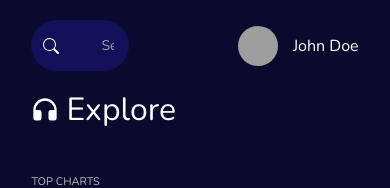
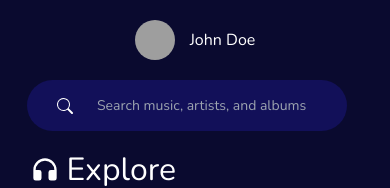
Before and after one commit to Yubraj-Karki/music-app, a React (Vite) app in the folder vite-project/: page / in a window 390 px wide. Shown: the top 188 px of the page. Built offline with nearby package versions, Linux system fonts and the light colour scheme; grey boxes are pictures that could not be loaded; a web font is replaced by a local one.

Commit message:
searchbar and songs responsiveness fixed

```diff
--- a/vite-project/src/App.jsx
+++ b/vite-project/src/App.jsx
@@ -10,9 +10,10 @@ const App = () => {
         <aside className="relative h-screen hidden">
           <SideBar />
         </aside>
+
         <main className="relative container ">
           <header className="">
-            <div className="flex items-center justify-between">
+            <div className="flex flex-col flex-col-reverse items-center justify-between md:flex-row">
               <Searchbar />
               <User
                 name="John Doe"
@@ -28,9 +29,11 @@ const App = () => {
             <Route path="/playlist" element={<PlayList />} />
             <Route path="/likedsongs" element={<LikedSongs />} />
           </Routes>
+
           <section>
             <Control />
           </section>
+
         </main>
       </div>
     </BrowserRouter>
--- a/vite-project/src/components/Searchbar.jsx
+++ b/vite-project/src/components/Searchbar.jsx
@@ -3,13 +3,13 @@ import { BsSearch } from "react-icons/bs";
 
 const Searchbar = () => {
   return (
-    <div className="flex items-center">
+    <div className="flex items-center mt-[20px] md:mt-[0px]">
       <input
-        className="rounded-full text-[14px] bg-[#121059] outline-0 p-[15px] pl-[70px] w-[25vw]"
+        className="rounded-full text-[14px] bg-[#121059] outline-0 p-[15px] pl-[70px] w-[320px]"
         type="text"
         placeholder="Search music, artists, and albums"
       ></input>
-      <BsSearch className="relative right-[22vw]" />
+      <BsSearch className="relative right-[290px]" />
     </div>
   );
 };
--- a/vite-project/src/components/Song.jsx
+++ b/vite-project/src/components/Song.jsx
@@ -39,7 +39,7 @@ const Song = ({ img, id }) => {
   return (
     <div className="group flex flex-row items-center justify-start justify-between mx-auto mb-[25px] p-[9px] hover:bg-[#19177F] w-full">
       <p>1</p>
-      <div className="relative cursor-pointer song-img-container max-h-[47.33px] my-[0px] mx-[0px] w-[56.52px] overflow-hidden">
+      <div className="hidden md:block relative cursor-pointer song-img-container max-h-[47.33px] my-[0px] mx-[0px] w-[56.52px] overflow-hidden">
         <FaPlay className="absolute opacity-0 text-white text-[20px] top-[30%] left-[30%] group-hover:opacity-100 z-20" />
 
         <img
@@ -52,7 +52,7 @@ const Song = ({ img, id }) => {
         <h3 className="text-[13px] font-bold">Whole Lotta Love</h3>
         <p className="text-[10px] font-normal text-[#BABABA]">Led Zeppelin</p>
       </div>
-      <h3 className="album text-[12px] font-normal text-[#BABABA]">
+      <h3 className="album hidden md:block  text-[12px] font-normal text-[#BABABA]">
         Whole Lotta Love
       </h3>
       <p className="song-length text-[12px] font-normal text-[#BABABA]">5:36</p>
```
